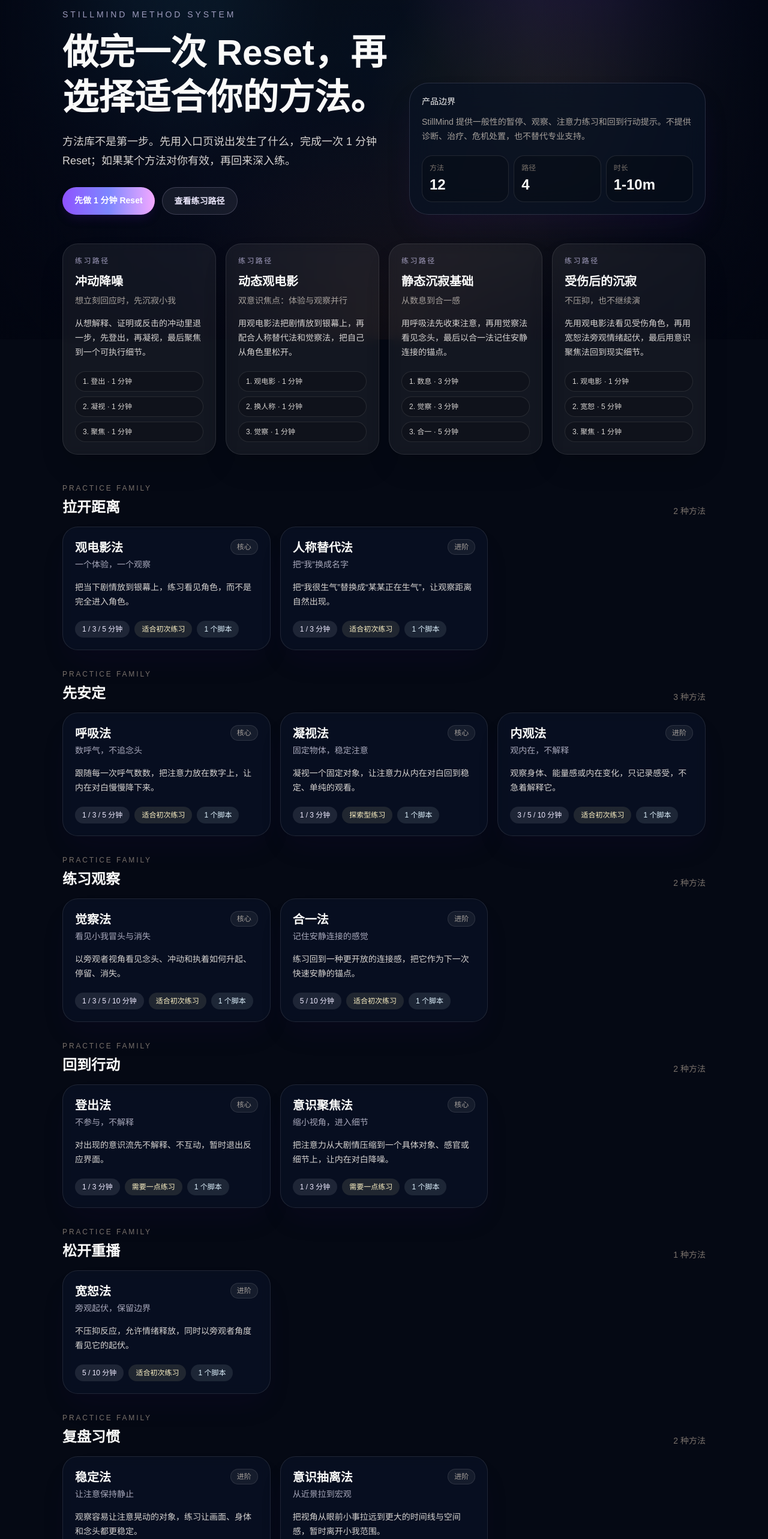
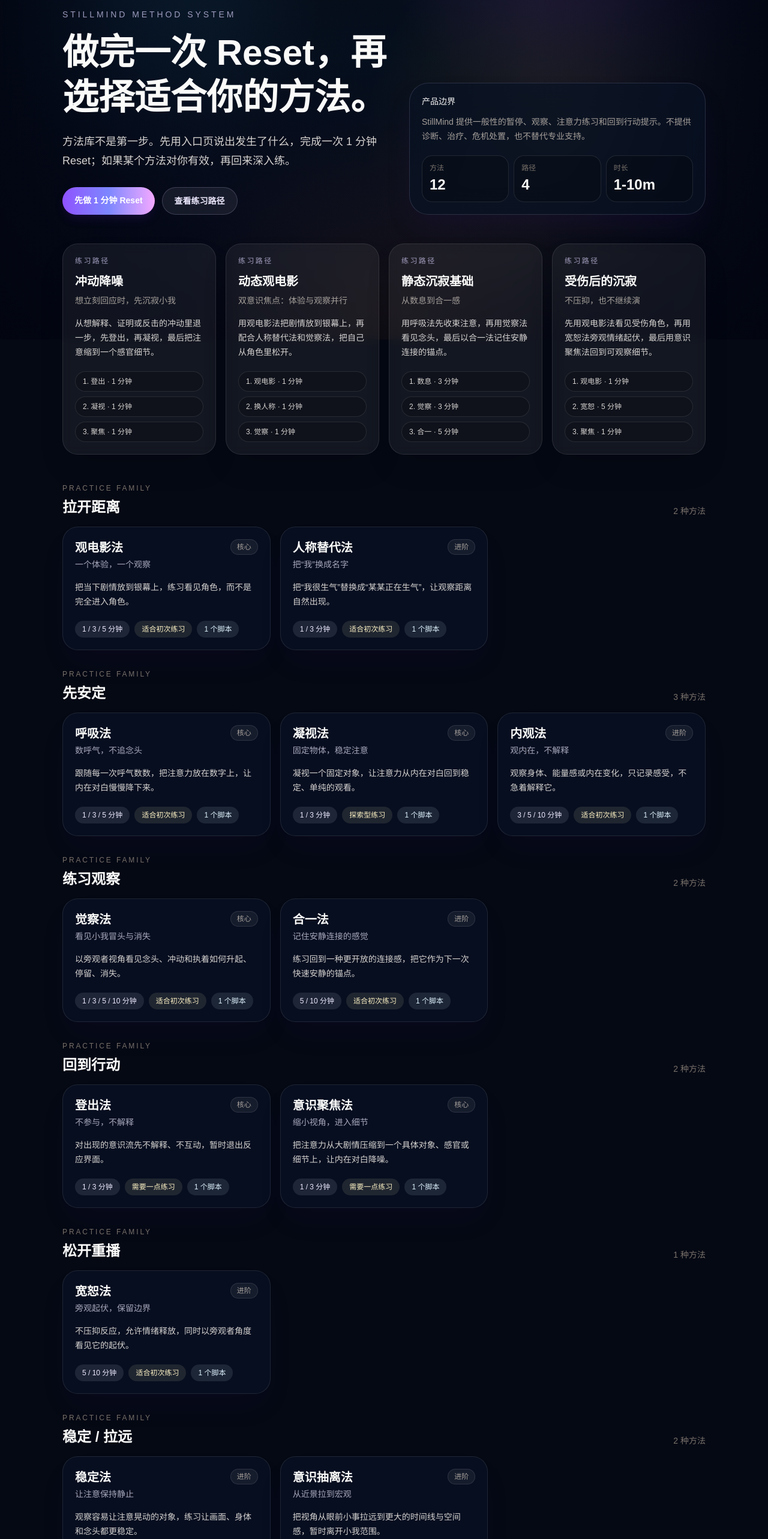
Before and after one commit to williamlovecs/stillmind-inner-cinema, a Next.js app: page /methods in a window 1280 px wide. Shown: the part 234-2800 px from the top of the page at 60% size. Built offline with nearby package versions, Linux system fonts and the light colour scheme.

Commit message:
fix(content): align source method semantics

```diff
--- a/packages/domain/src/paths.ts
+++ b/packages/domain/src/paths.ts
@@ -5,7 +5,7 @@ export const PRACTICE_PATHS: readonly PracticePathDefinition[] = [
     id: "pause-before-reply",
     title: "冲动降噪",
     subtitle: "想立刻回应时，先沉寂小我",
-    summary: "从想解释、证明或反击的冲动里退一步，先登出，再凝视，最后聚焦到一个可执行细节。",
+    summary: "从想解释、证明或反击的冲动里退一步，先登出，再凝视，最后把注意缩到一个感官细节。",
     bestFor: "刚被触发，想马上回应、发消息、争辩或证明自己时。",
     mode: "impulsive",
     outcome: "pause",
@@ -13,7 +13,7 @@ export const PRACTICE_PATHS: readonly PracticePathDefinition[] = [
     stages: [
       { label: "登出", methodId: "logout-pause", duration: 1, why: "先不参与、不解释。" },
       { label: "凝视", methodId: "wide-gaze", duration: 1, why: "用固定对象稳定注意。" },
-      { label: "聚焦", methodId: "grounded-action", duration: 1, why: "把注意缩到一个具体细节。" },
+      { label: "聚焦", methodId: "grounded-action", duration: 1, why: "把注意缩到一个感官细节。" },
     ],
   },
   {
@@ -50,7 +50,7 @@ export const PRACTICE_PATHS: readonly PracticePathDefinition[] = [
     id: "gentle-release",
     title: "受伤后的沉寂",
     subtitle: "不压抑，也不继续演",
-    summary: "先用观电影法看见受伤角色，再用宽恕法旁观情绪起伏，最后用意识聚焦法回到现实细节。",
+    summary: "先用观电影法看见受伤角色，再用宽恕法旁观情绪起伏，最后用意识聚焦法回到可观察细节。",
     bestFor: "关系里的受伤、怨气或反复想起一段话时。",
     mode: "hurt",
     outcome: "release",
@@ -58,7 +58,7 @@ export const PRACTICE_PATHS: readonly PracticePathDefinition[] = [
     stages: [
       { label: "观电影", methodId: "inner-cinema", duration: 1, why: "先看见角色，不直接入戏。" },
       { label: "宽恕", methodId: "release", duration: 5, why: "允许情绪释放，同时保持旁观。" },
-      { label: "聚焦", methodId: "grounded-action", duration: 1, why: "把注意放回一个具体细节。" },
+      { label: "聚焦", methodId: "grounded-action", duration: 1, why: "把注意放回一个可观察细节。" },
     ],
   },
 ] as const;
--- a/src/app/methods/page.tsx
+++ b/src/app/methods/page.tsx
@@ -9,7 +9,7 @@ const familyLabels: Record<PracticeFamily, string> = {
   observe: "练习观察",
   release: "松开重播",
   return: "回到行动",
-  reflect: "复盘习惯",
+  reflect: "稳定 / 拉远",
 };
 
 const evidenceLabels: Record<MethodDefinition["evidenceTier"], string> = {
--- a/src/app/reset/page.tsx
+++ b/src/app/reset/page.tsx
@@ -74,7 +74,7 @@ const FAMILY_LABELS: Record<MethodDefinition["family"], string> = {
   observe: "练习观察",
   release: "松开重播",
   return: "回到行动",
-  reflect: "复盘习惯",
+  reflect: "稳定 / 拉远",
 };
 
 type MethodGuidance = {
```
Also changed, not shown: 2 other files (tests, documents, lock files or other folders).
